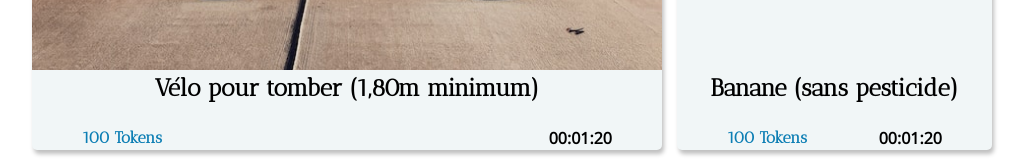
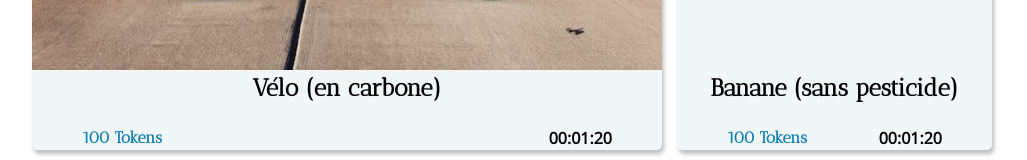
Before and after one commit to Ld-monkey/o-plus-offrant-front-end, a React (Vite) app: page / in a window 1280 px wide. Shown: the part 574-734 px from the top of the page, without its empty margins (128-1155 px from the left). Built offline with nearby package versions, Linux system fonts and the light colour scheme.

Commit message:
Add cards bottom margin and description

```diff
--- a/src/components/Cards/Cards.scss
+++ b/src/components/Cards/Cards.scss
@@ -1,6 +1,8 @@
 @use "../../styles/variables" as v;
 
 .cards {
+    margin-bottom: 2.5rem;
+
     h2 {
         margin-bottom: 1rem;
     }
--- a/src/components/Cards/Cards.tsx
+++ b/src/components/Cards/Cards.tsx
@@ -13,7 +13,7 @@ function Cards() {
                 <img src="../../src/assets/images/bike.jpg" alt="bike" />
               </div>
               <div className="card-legend">
-                <p>Vélo pour tomber (1,80m minimum)</p>
+                <p>Vélo (en carbone)</p>
                 <div className="card-legend__data">
                   <span className="card-legend__tokens">100 Tokens</span>
                   <span className="card-legend__times">00:01:20</span>
```
